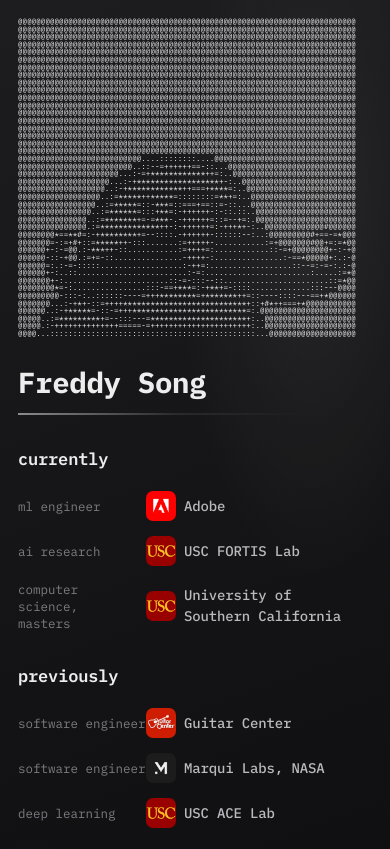
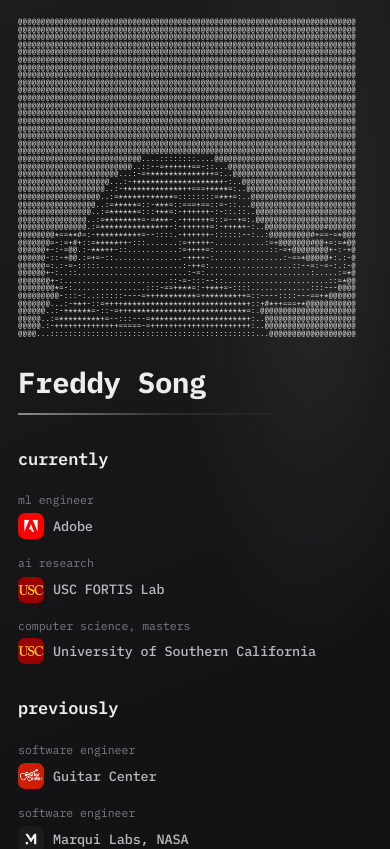
Before and after one commit to freddysongg/portfolio, a Next.js app: page / in a window 390 px wide. Shown: the top 849 px of the page. Built offline with nearby package versions, Linux system fonts and the light colour scheme.

Commit message:
Fix mobile rendering

```diff
--- a/components/sections/Landing.module.css
+++ b/components/sections/Landing.module.css
@@ -175,8 +175,8 @@
   content: attr(data-text);
   position: absolute;
   left: 0;
+  right: 0;
   top: 0;
-  white-space: nowrap;
   pointer-events: none;
   color: #fff;
   text-shadow: 0 0 10px rgba(255, 255, 255, 0.45);
@@ -356,14 +356,53 @@
     justify-self: center;
     margin-bottom: 6px;
   }
+}
+
+@media (max-width: 560px) {
   .row {
-    grid-template-columns: 118px 28px minmax(0, 1fr);
-    gap: 10px;
+    grid-template-columns: 30px minmax(0, 1fr);
+    grid-template-areas:
+      'role role'
+      'ic co';
+    align-items: center;
+    row-gap: 5px;
+    column-gap: 11px;
+  }
+  .row .role {
+    grid-area: role;
+    white-space: normal;
+  }
+  .row .ic {
+    grid-area: ic;
+  }
+  .row .co {
+    grid-area: co;
   }
   .prow {
-    grid-template-columns: 118px minmax(0, 1fr);
+    grid-template-columns: minmax(0, 1fr);
+    row-gap: 2px;
+  }
+  .ext {
+    display: none;
   }
   .detail ul {
-    padding-left: 131px;
+    padding-left: 0;
   }
 }
+
+@media (max-width: 400px) {
+  .row {
+    grid-template-columns: 26px minmax(0, 1fr);
+    column-gap: 9px;
+  }
+  .ic {
+    width: 26px;
+    height: 26px;
+  }
+  .role {
+    font-size: 11.5px;
+  }
+  .co {
+    font-size: 13.5px;
+  }
+}
```
